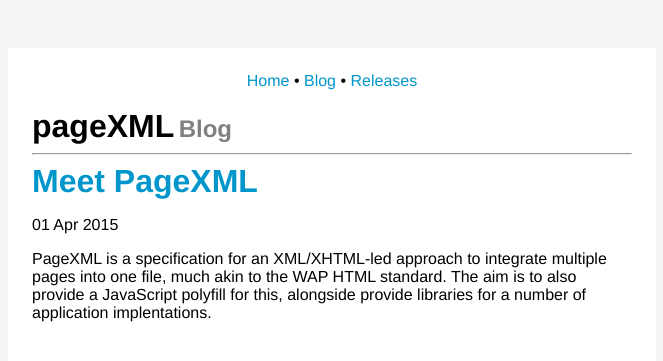
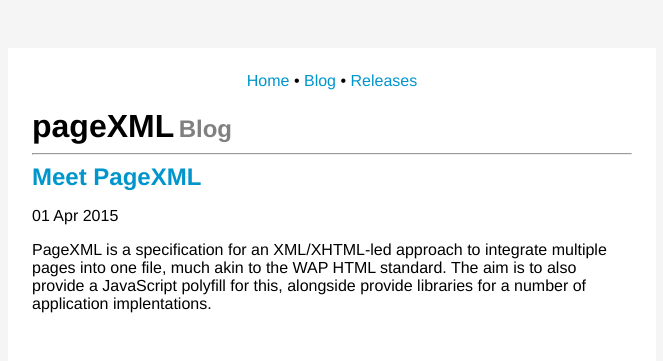
Before and after one commit to ir-g/pagexml, a Jekyll site: the page built from blog/index.html, in a window 1280 px wide. Shown: the top 361 px of the page, without its empty margins (308-971 px from the left). Built offline with Jekyll 4.4.1, drawn with Linux system fonts in a browser that asks for light colours; the list of posts is cut into pages by our own code.

```diff
--- a/blog/index.html
+++ b/blog/index.html
@@ -4,7 +4,7 @@ title: Blog
 
 <!-- This loops through the paginated posts -->
 {% for post in paginator.posts %}
-  <h1><a href="{{site.url}}{{ post.url }}">{{ post.title }}</a></h1>
+  <h2><a href="{{site.url}}{{ post.url }}">{{ post.title }}</a></h2>
   <p class="author">
     <span class="date">{{ post.date | date_to_string }} {% if post.author %}by {{post.author}}{% endif %}</span>
   </p>
```
